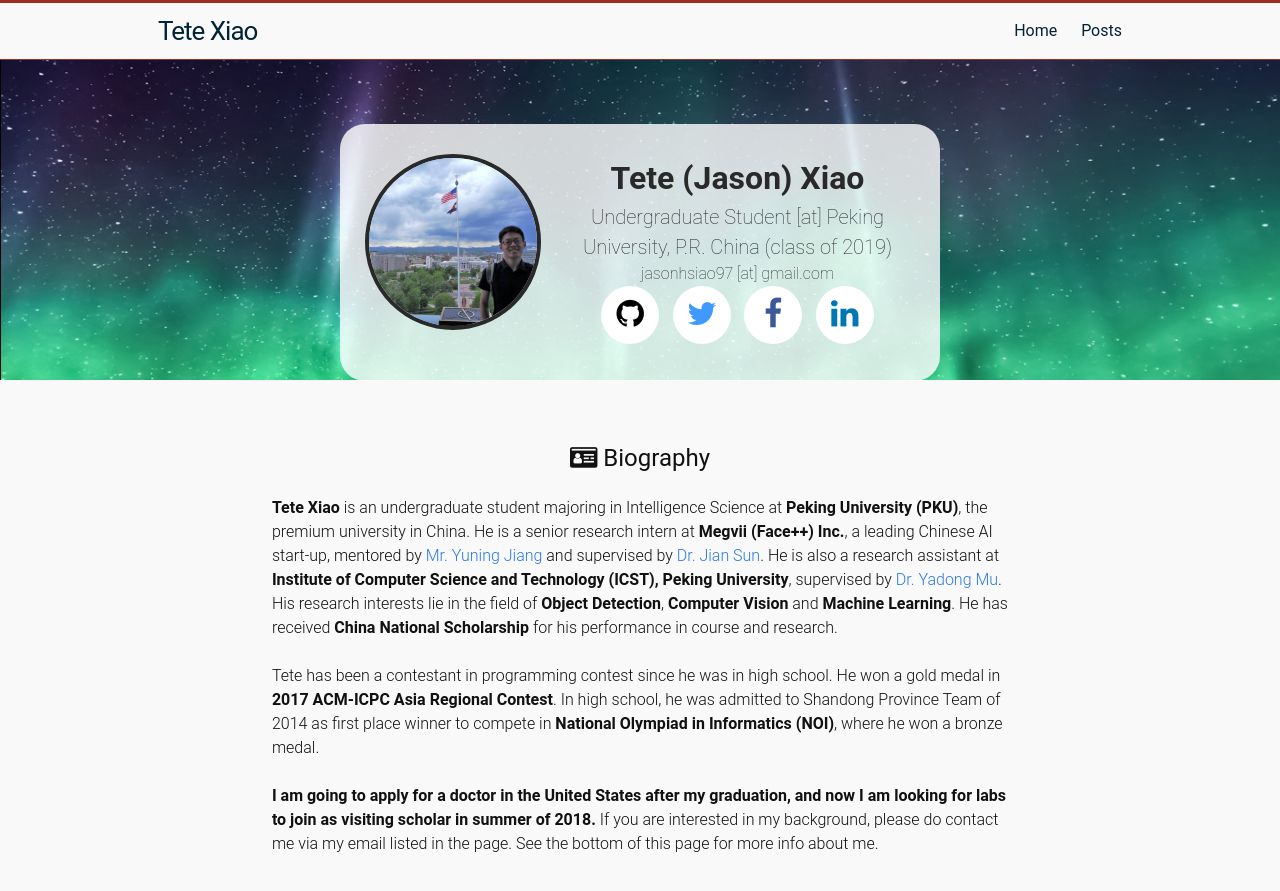
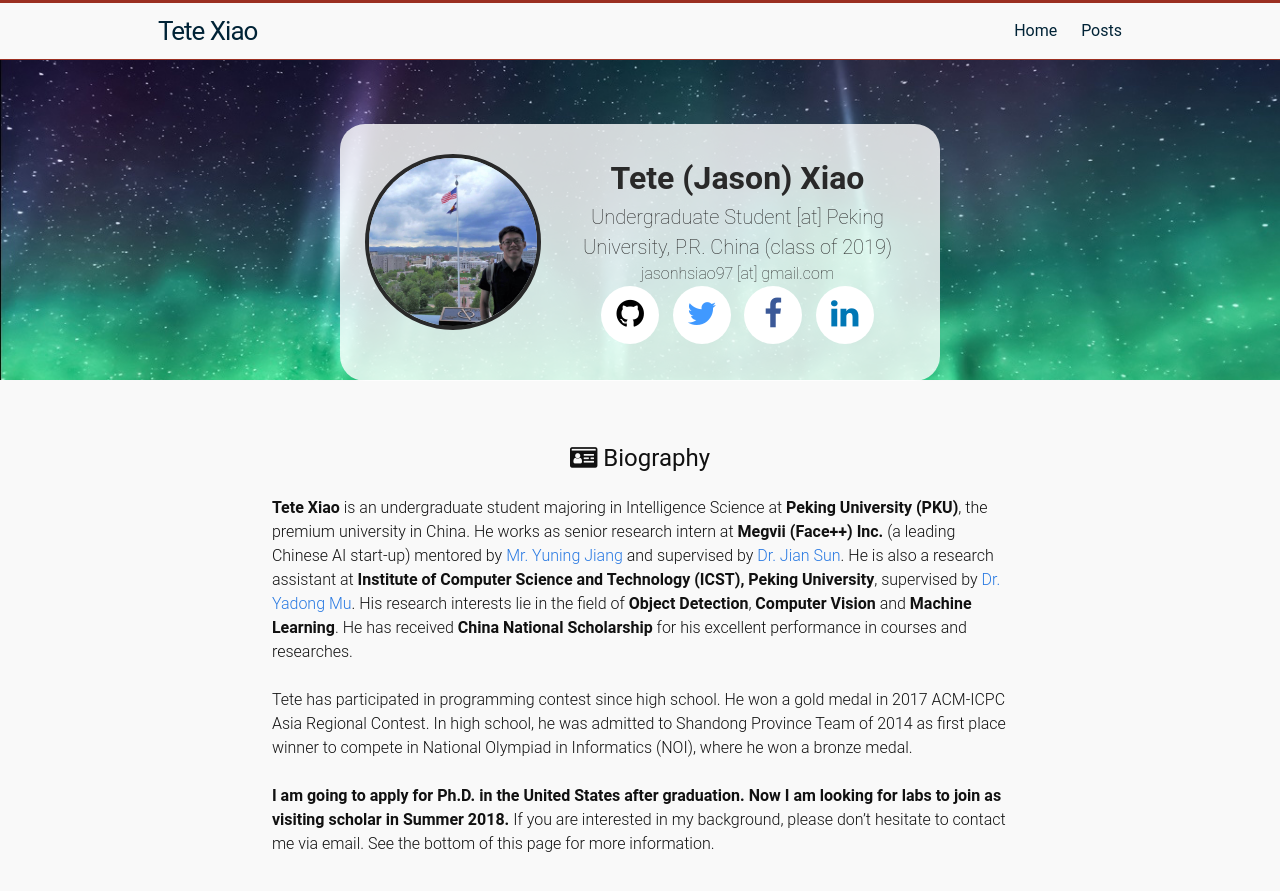
Before and after one commit to Tete-Xiao/Tete-Xiao.github.io, a Jekyll site: the page built from index.html, in a window 1280 px wide and 900 px high. Shown: the top 891 px of the window. Built offline with Jekyll 4.4.1, drawn with Linux system fonts in a browser that asks for light colours.

Commit message:
Update bio.yml

```diff
--- a/_data/bio.yml
+++ b/_data/bio.yml
@@ -6,9 +6,9 @@
 normal:
   date:     "July. 2017"
   title:    ""
-  content:  "<strong>Tete Xiao</strong> is an undergraduate student majoring in Intelligence Science at <strong>Peking University (PKU)</strong>, the premium university in China. He is a senior research intern at <strong>Megvii (Face++) Inc.</strong>, a leading Chinese AI start-up,
+  content:  "<strong>Tete Xiao</strong> is an undergraduate student majoring in Intelligence Science at <strong>Peking University (PKU)</strong>, the premium university in China. He works as senior research intern at <strong>Megvii (Face++) Inc.</strong> (a leading Chinese AI start-up)
   mentored by <a href='https://scholar.google.com/citations?user=p3z4sVUAAAAJ&hl=zh-CN'>Mr. Yuning Jiang</a> and supervised by
-  <a href='http://www.jiansun.org/'>Dr. Jian Sun</a>. He is also a research assistant at <strong>Institute of Computer Science and Technology (ICST), Peking University</strong>, supervised by <a href='http://www.muyadong.com/'>Dr. Yadong Mu</a>. His research interests lie in the field of <strong>Object Detection</strong>, <strong>Computer Vision</strong> and <strong>Machine Learning</strong>. He has received <strong>China National Scholarship</strong> for his performance in course and research. <br> <br> Tete has been a contestant in programming contest since he was in high school. He won a gold medal in <strong>2017 ACM-ICPC Asia Regional Contest</strong>. In high school, he was admitted to Shandong Province Team of 2014 as first place winner to compete in <strong>National Olympiad in Informatics (NOI)</strong>, where he won a bronze medal. <br><br> <strong>I am going to apply for a doctor in the United States after my graduation, and now I am looking for labs to join as visiting scholar in summer of 2018. </strong>If you are interested in my background, please do contact me via my email listed in the page. See the bottom of this page for more info about me."
+  <a href='http://www.jiansun.org/'>Dr. Jian Sun</a>. He is also a research assistant at <strong>Institute of Computer Science and Technology (ICST), Peking University</strong>, supervised by <a href='http://www.muyadong.com/'>Dr. Yadong Mu</a>. His research interests lie in the field of <strong>Object Detection</strong>, <strong>Computer Vision</strong> and <strong>Machine Learning</strong>. He has received <strong>China National Scholarship</strong> for his excellent performance in courses and researches. <br> <br> Tete has participated in programming contest since high school. He won a gold medal in 2017 ACM-ICPC Asia Regional Contest. In high school, he was admitted to Shandong Province Team of 2014 as first place winner to compete in National Olympiad in Informatics (NOI), where he won a bronze medal. <br><br> <strong>I am going to apply for Ph.D. in the United States after graduation. Now I am looking for labs to join as visiting scholar in Summer 2018. </strong>If you are interested in my background, please don’t hesitate to contact me via email. See the bottom of this page for more information."
 short:
   date:
   title:  "In Deep."
```
